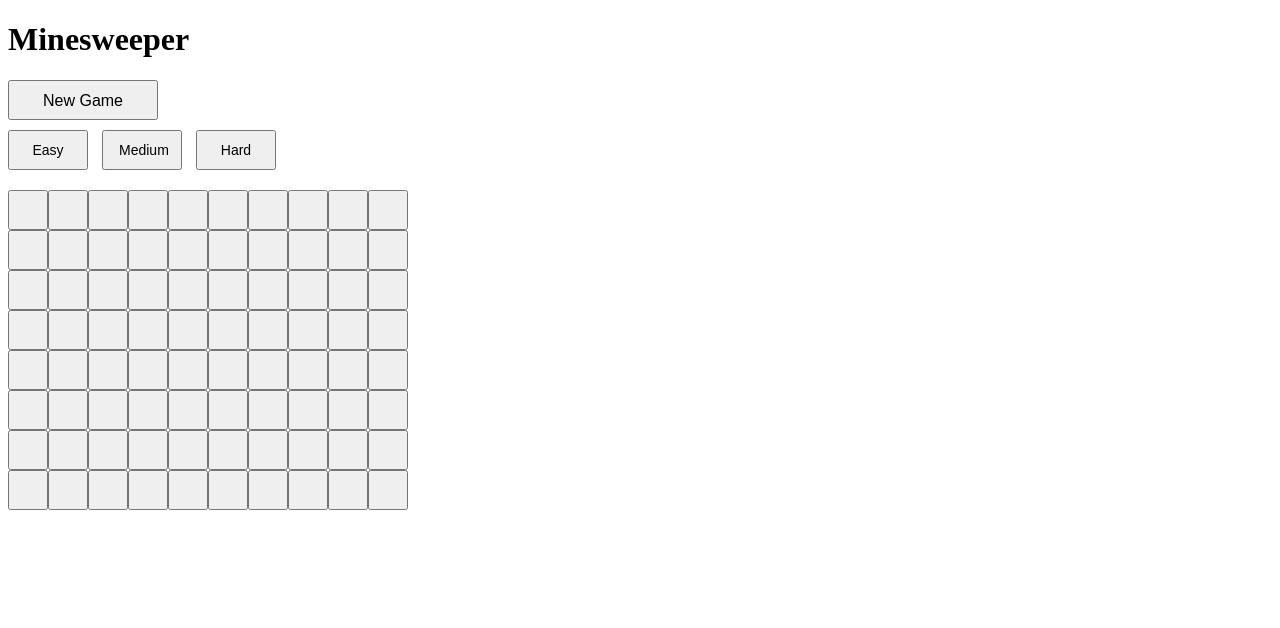
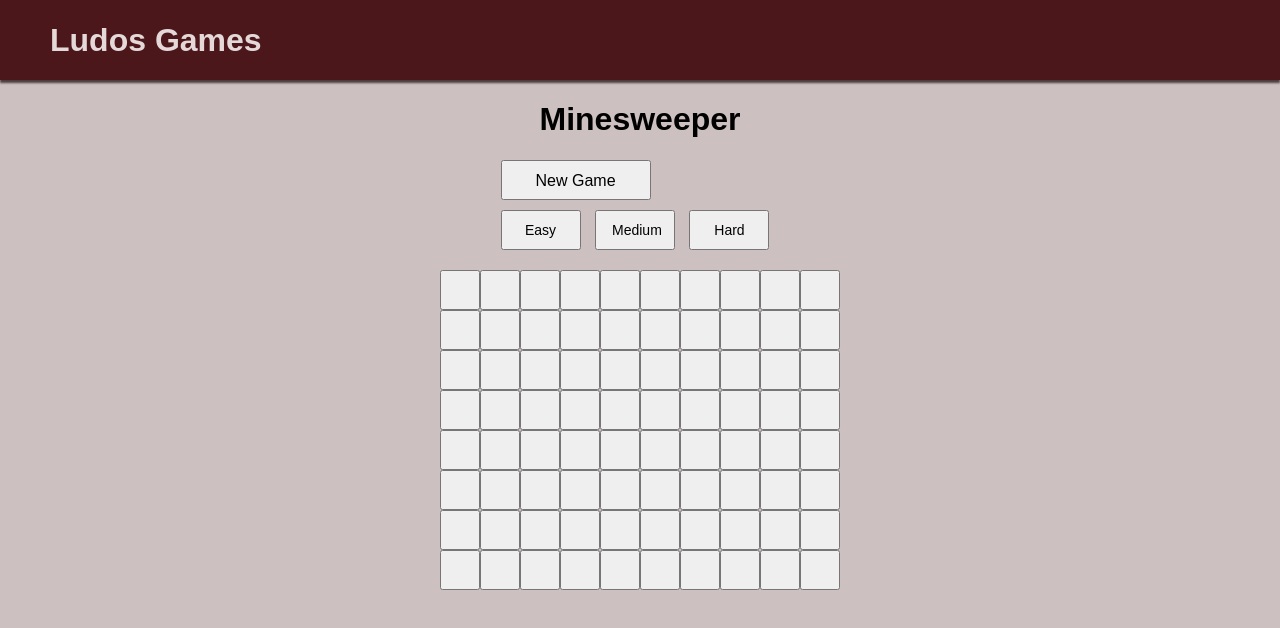
Before and after one commit to KellyMedlock/csci338_project_1, a plain HTML site: page minesweeper/minesweeper.html in a window 1280 px wide. Drawn offline with Linux system fonts and the light colour scheme; a web font is replaced by a local one.

Commit message:
added header and updated styles for minesweeper

```diff
--- a/minesweeper/minesweeper.css
+++ b/minesweeper/minesweeper.css
@@ -1,3 +1,36 @@
+@import url('https://fonts.googleapis.com/css2?family=Asimovian&display=swap');
+
+* {
+    box-sizing: border-box;
+}
+
+body {
+    margin: 0;
+    padding: 0;
+    height: 100%;
+    width: 100%;
+    background-color: #CCC0C0;
+    font-family: "Asimovian", Arial, Helvetica, sans-serif;
+    display: flex;
+    flex-direction: column;
+    align-items: center;
+}
+
+header {
+    width: 100%;
+    min-height: 10vh;
+    padding: 0 50px;
+    background-color: #4C171B;
+    display: flex;
+    align-items: center;
+    box-shadow: 0px 3px 2px #1A0709B6;
+}
+
+a {
+    text-decoration: none;
+    color: #E5D8D8;
+}
+
 button {
   width: 40px;
   height: 40px;
--- a/minesweeper/minesweeper.html
+++ b/minesweeper/minesweeper.html
@@ -7,6 +7,9 @@
   <title>Minesweeper</title>
 </head>
 <body>
+  <header>
+    <div class="logo"><a href="../index.html"><h1>Ludos Games</h1></a></div>
+  </header>
 
   <h1>Minesweeper</h1>
   <div class = "controls">
```
